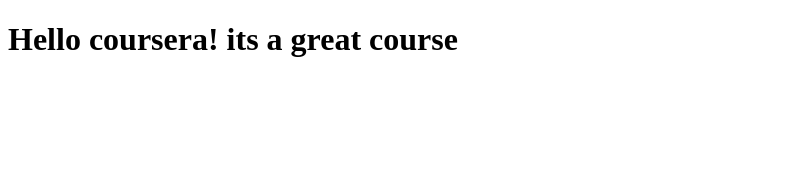
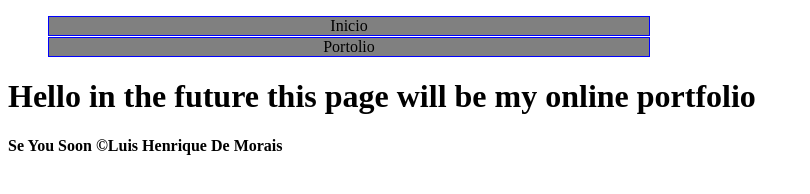
Before and after one commit to lhmoraesdvp/HTMLCSS-JS, a plain HTML site: page index.html in a window 1280 px wide. Shown: the whole page, without its empty margins (0-810 px from the left). Drawn offline with Linux system fonts and the light colour scheme.

Commit message:
Iniciando site
Iniciando um escopo para criação do meu portfolio online utilizando conceitos do curso:

html-css-javascript-for-web-developers

https://www.coursera.org/learn/html-css-javascript-for-web-developers/lecture/InZyk?t=113

```diff
--- a/index.html
+++ b/index.html
@@ -7,14 +7,34 @@
     <head>
         <meta charset="utf-8">
         <meta http-equiv="X-UA-Compatible" content="IE=edge">
-        <title>hello coursera </title>
+        <title>Portolio Online</title>
         <meta name="description" content="">
         <meta name="viewport" content="width=device-width, initial-scale=1">
-        <link rel="stylesheet" href="">
+        <link rel="stylesheet" href="style.css">
+
+
+
     </head>
+
+    <header>
+        <ul>
+
+            <li><li><a href="#">Inicio</a></li>
+            <li><a href="#">Portolio</a></li>
+
+
+
+
+
+
+
+            </ul>
+
+
+    </header>
     <body>
-     <h1>Hello coursera! its a great course</h1>
-
+     <h1>Hello in the future this page will be my online portfolio </h1>
+     <h4>Se You Soon 	&copy;Luis Henrique De Morais </h4>
         <script src="" async defer></script>
     </body>
 </html>
--- /dev/null
+++ b/style.css
@@ -0,0 +1,26 @@
+header li{
+
+list-style: none;
+
+}
+
+a:link,a:visited{
+
+text-decoration:none;
+background-color: gray;
+width: 600px;
+display: block;
+text-align: center;
+border: 1px solid blue;
+color: black;
+margin-bottom: 1px;
+}
+
+a:hover,a:active{
+
+
+    background-color: red;
+    color: purple;
+
+
+    }
```
